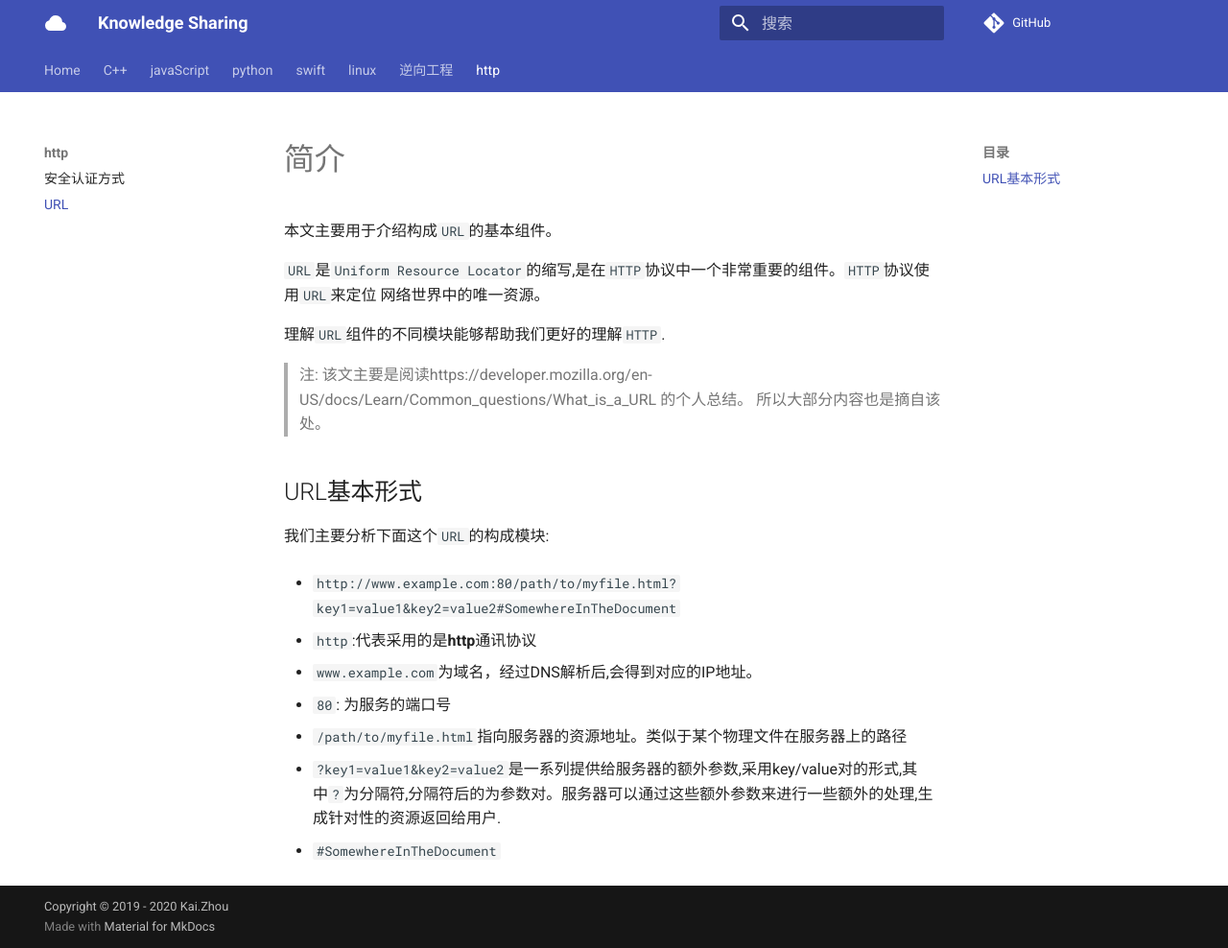
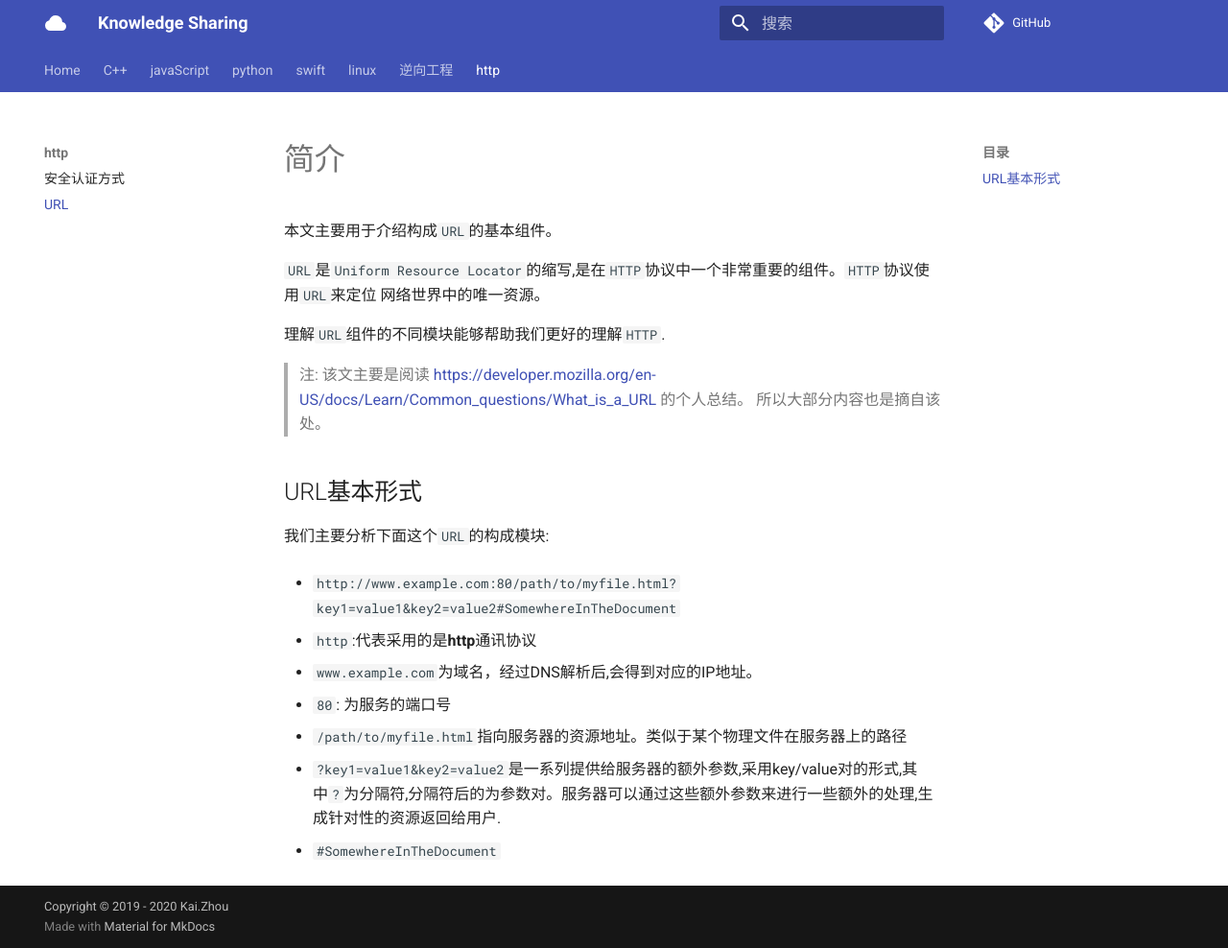
Before and after one commit to zhoukaidev/ks_blog, an MkDocs documentation site: the page built from docs/http/url.md, in a window 1280 px wide and 988 px high. Shown: the whole window at 96% size. Built offline with MkDocs 1.6.1 and Material for MkDocs 9.7.7, drawn with Linux system fonts in a browser that asks for light colours; comment, search, counter and statistics services are not loaded; some of the changed lines change nothing that is shown.

Commit message:
Update url.md

```diff
--- a/docs/http/url.md
+++ b/docs/http/url.md
@@ -7,7 +7,7 @@
 
 理解`URL`组件的不同模块能够帮助我们更好的理解`HTTP`.
 
-> 注: 该文主要是阅读https://developer.mozilla.org/en-US/docs/Learn/Common_questions/What_is_a_URL 的个人总结。
+> 注: 该文主要是阅读 [https://developer.mozilla.org/en-US/docs/Learn/Common_questions/What_is_a_URL](https://developer.mozilla.org/en-US/docs/Learn/Common_questions/What_is_a_URL) 的个人总结。
 > 所以大部分内容也是摘自该处。
 
 ## URL基本形式
```
